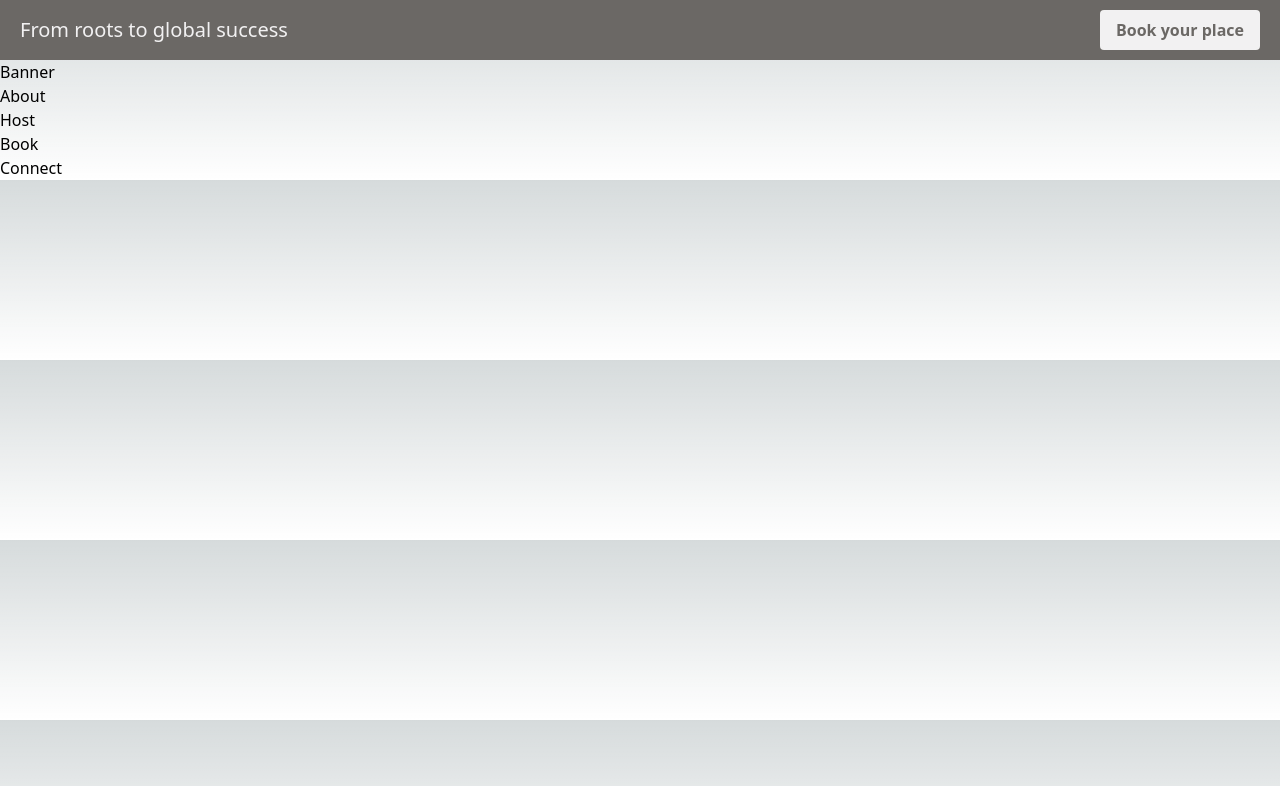
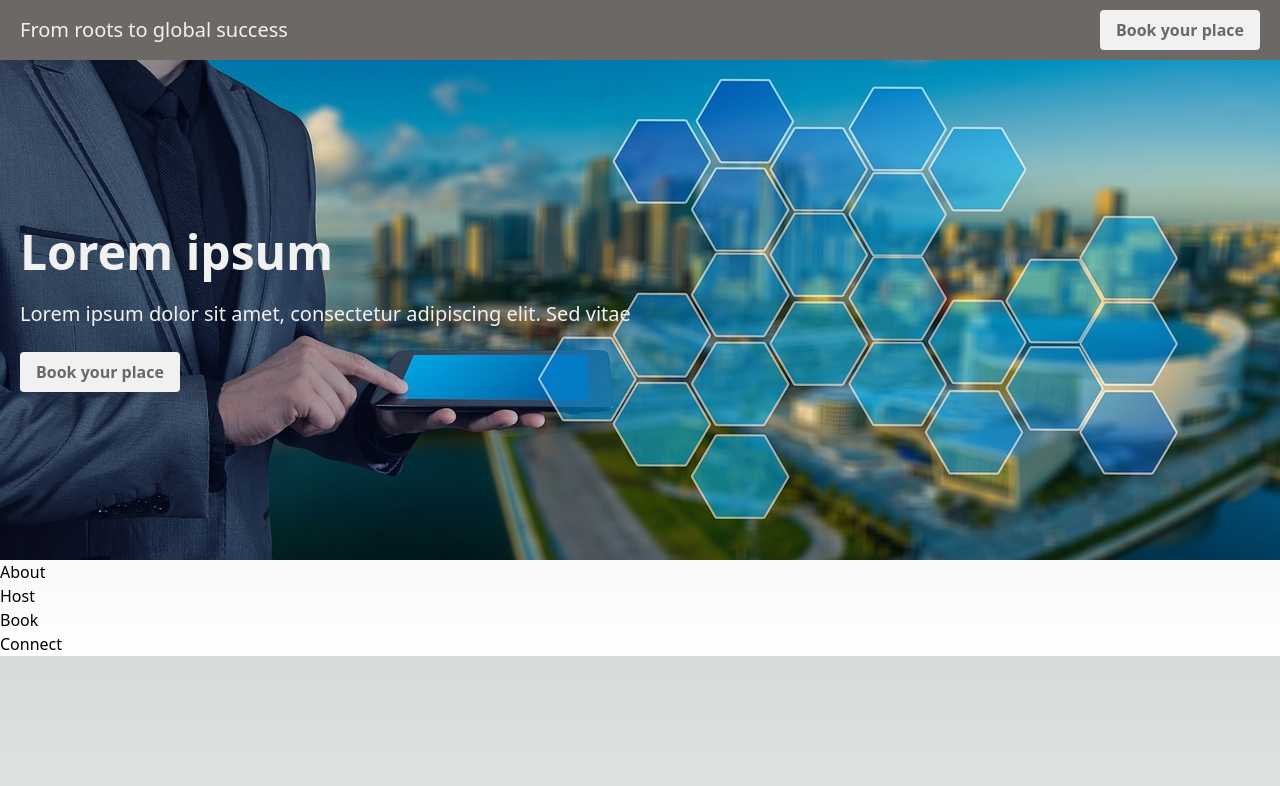
Before and after one commit to guritaalexandru/roots-to-global, a Next.js app: page / in a window 1280 px wide. Shown: the top 786 px of the page. Built offline with nearby package versions, Linux system fonts and the light colour scheme.

Commit message:
First sections

```diff
--- a/app/globals.css
+++ b/app/globals.css
@@ -38,6 +38,13 @@
   .content-container {
     @apply max-w-[1440px] w-full mx-auto px-5;
   }
+  .background-image {
+    @apply absolute -z-10 w-full h-full;
+  }
+
+  .main-button {
+    @apply bg-light-shade text-dark-accent font-bold py-2 px-4 rounded;
+  }
 }
 
 @layer utilities {
--- a/js/components/Public/Layout/Announcement.jsx
+++ b/js/components/Public/Layout/Announcement.jsx
@@ -1,5 +1,5 @@
 import React from 'react';
-import {ANNOUNCEMENT_TEXTS,} from '@/js/utils/texts';
+import {ANNOUNCEMENT_TEXTS,} from '@/js/utils/content.js';
 
 function Announcement(props) {
 	return (
@@ -9,7 +9,7 @@ function Announcement(props) {
 					<span className={ 'text-xl tablet:w-full tablet:mb-2 text-center' }>
 						{ ANNOUNCEMENT_TEXTS.ANNOUNCEMENT }
 					</span>
-					<button className={ 'bg-light-shade text-dark-accent font-bold py-2 px-4 rounded' }>
+					<button className={ 'main-button' }>
 						<a
 							href={ '' }>
 							{ ANNOUNCEMENT_TEXTS.CTA }
--- a/js/components/Public/Sections/BannerSection.jsx
+++ b/js/components/Public/Sections/BannerSection.jsx
@@ -1,8 +1,37 @@
 import React from 'react';
+import Image from 'next/image';
+import {BANNER_CONTENT,} from '@/js/utils/content.js';
 
 function BannerSection(props) {
 	return (
-		<div>Banner</div>
+		<section id="BannerSection">
+			<div className="relative">
+				<div className="background-image">
+					<Image
+						className={ 'object-cover' }
+						src={ BANNER_CONTENT.IMAGE_SRC }
+						alt={ BANNER_CONTENT.IMAGE_ALT }
+						fill={ true }
+					/>
+				</div>
+				<div className="content-container">
+					<div className={ 'flex flex-col justify-center h-[500px] w-1/2 tablet:w-full' }>
+						<h1 className="text-5xl text-light-shade mb-6 font-bold">
+							{BANNER_CONTENT.TITLE}
+						</h1>
+						<p className="text-xl text-light-shade mb-6">
+							{BANNER_CONTENT.DESCRIPTION}
+						</p>
+						<button className="main-button w-fit">
+							<a
+								href={ '' }>
+								{BANNER_CONTENT.CTA}
+							</a>
+						</button>
+					</div>
+				</div>
+			</div>
+		</section>
 	);
 }
 
--- /dev/null
+++ b/js/utils/content.js
@@ -0,0 +1,12 @@
+export const ANNOUNCEMENT_TEXTS = {
+	ANNOUNCEMENT: 'From roots to global success',
+	CTA: 'Book your place',
+};
+
+export const BANNER_CONTENT = {
+	IMAGE_SRC: '/images/banner.jpg',
+	IMAGE_ALT: 'Banner image',
+	TITLE: 'Lorem ipsum',
+	DESCRIPTION: 'Lorem ipsum dolor sit amet, consectetur adipiscing elit. Sed vitae',
+	CTA: 'Book your place',
+};
--- a/js/utils/texts.js
+++ /dev/null
@@ -1,4 +0,0 @@
-export const ANNOUNCEMENT_TEXTS = {
-	ANNOUNCEMENT: 'From roots to global success',
-	CTA: 'Book your place',
-};
```
Also changed, not shown: public/images/banner.jpg (added).
